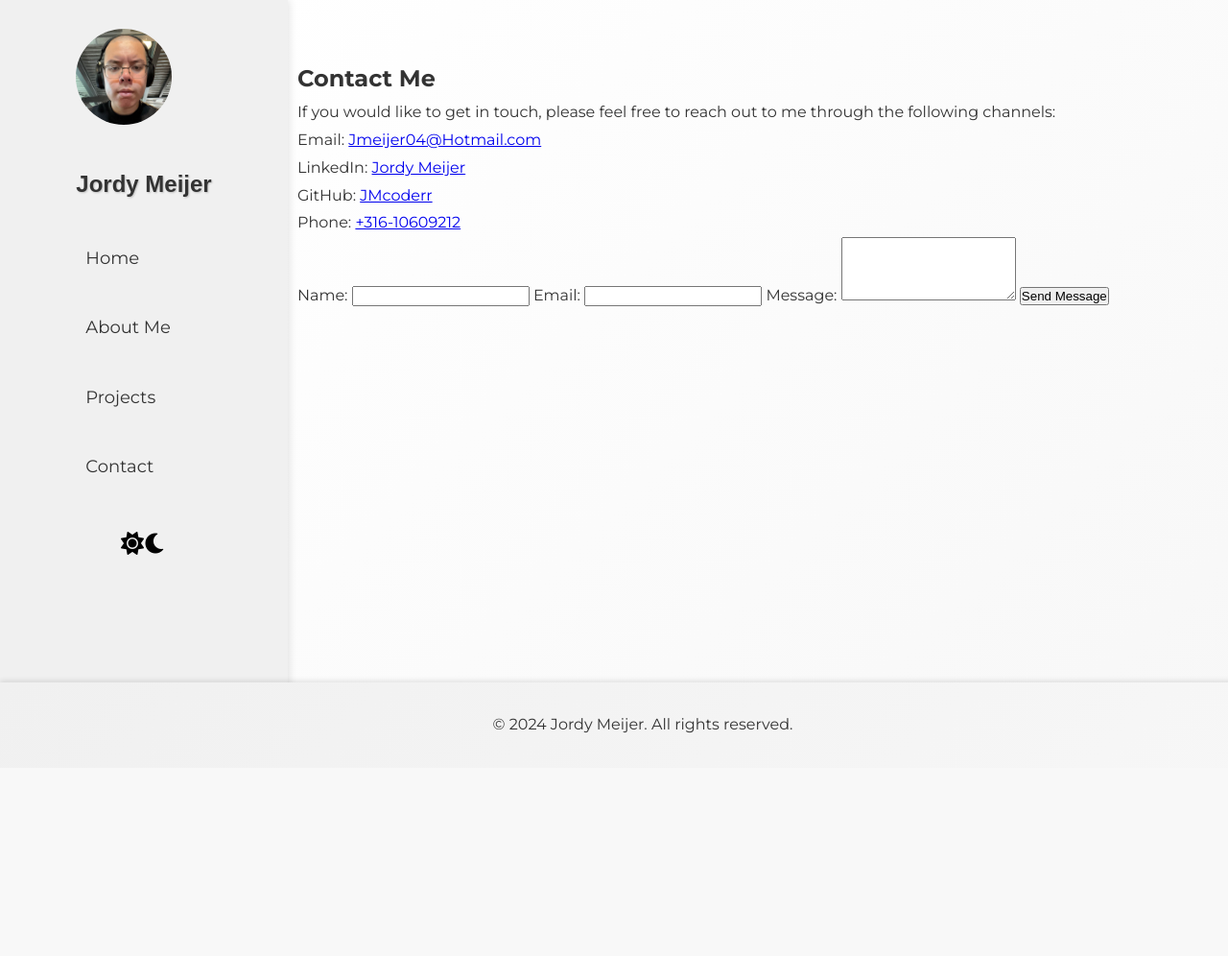
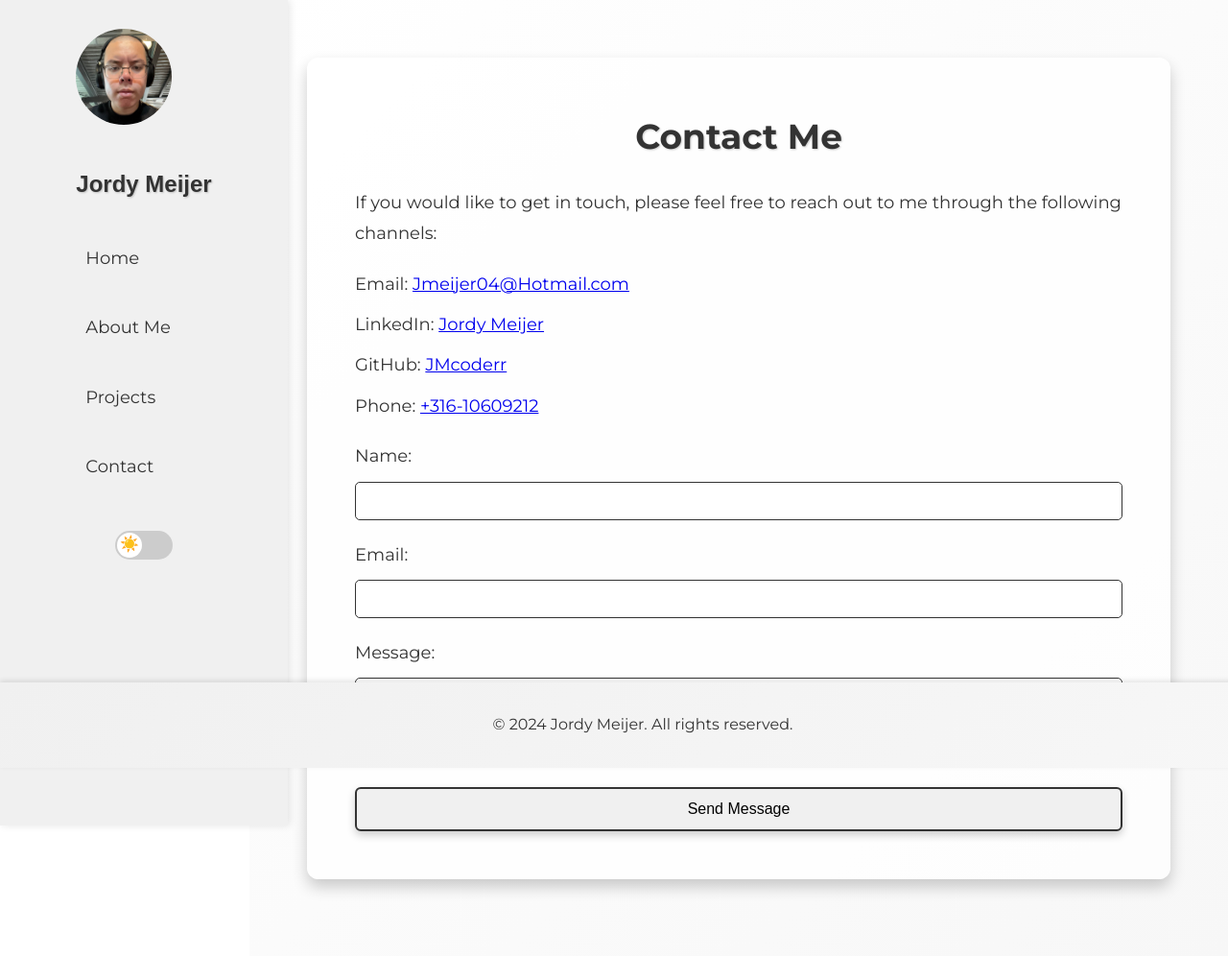
Before and after one commit to JMcoderr/Web-Development, a PHP site: page /contact.html in a window 1280 px wide. Shown: the whole page at 96% size. Before the commit the page ends 764 px from the top, so only its background shows below. Run offline with PHP 8.4, Linux system fonts and the light colour scheme.

Commit message:
Fixed the contact form

```diff
--- a/contact.html
+++ b/contact.html
@@ -4,7 +4,7 @@
     <meta charset="UTF-8">
     <meta name="viewport" content="width=device-width, initial-scale=1.0">
     <title>Contact Form</title>
-    <link rel="stylesheet" href="css/styles.css">
+    <link rel="stylesheet" href="css/contact.css">
     <link href="https://cdnjs.cloudflare.com/ajax/libs/font-awesome/6.0.0-beta3/css/all.min.css" rel="stylesheet">
     <link href="https://fonts.googleapis.com/css2?family=Montserrat:wght@400;700&display=swap" rel="stylesheet">
 </head>
@@ -23,10 +23,10 @@
                 <li><a href="portfolio.html">Projects</a></li>
                 <li><a href="contact.html">Contact</a></li>
             </ul>
-            <!-- Theme toggle buttons -->
+            <!-- Theme toggle slider -->
             <div class="theme-toggle">
-                <button id="light-mode"><i class="fas fa-sun"></i></button>
-                <button id="dark-mode"><i class="fas fa-moon"></i></button>
+                <input type="checkbox" id="theme-toggle-checkbox">
+                <label class="slider" for="theme-toggle-checkbox"></label>
             </div>
         </nav>
     </header>
@@ -86,23 +86,20 @@
         });
 
         // Theme toggle functionality
-        document.getElementById('light-mode').addEventListener('click', function() {
-            document.documentElement.classList.remove('dark-theme');
-            document.documentElement.classList.add('light-theme');
-            localStorage.setItem('theme', 'light');
-        });
-
-        document.getElementById('dark-mode').addEventListener('click', function() {
-            document.documentElement.classList.remove('light-theme');
-            document.documentElement.classList.add('dark-theme');
-            localStorage.setItem('theme', 'dark');
+        document.getElementById('theme-toggle-checkbox').addEventListener('change', function() {
+            if (this.checked) {
+                document.documentElement.classList.add('dark-theme');
+                localStorage.setItem('theme', 'dark');
+            } else {
+                document.documentElement.classList.remove('dark-theme');
+                localStorage.setItem('theme', 'light');
+            }
         });
 
         const savedTheme = localStorage.getItem('theme');
-        if (savedTheme) {
-            document.documentElement.classList.add(savedTheme + '-theme');
-        } else {
-            document.documentElement.classList.add('light-theme');
+        if (savedTheme === 'dark') {
+            document.documentElement.classList.add('dark-theme');
+            document.getElementById('theme-toggle-checkbox').checked = true;
         }
     </script>
 </body>
--- a/css/contact.css
+++ b/css/contact.css
@@ -0,0 +1,438 @@
+/* Smooth Scrolling */
+html {
+    scroll-behavior: smooth;
+}
+
+/* Reset default styles */
+body, h1, h2, h3, p, ul, li, a, img, button {
+    margin: 0;
+    padding: 0;
+    box-sizing: border-box;
+    list-style: none;
+}
+
+/* Body Styling */
+body {
+    font-family: 'Montserrat', sans-serif;
+    display: flex;
+    flex-direction: column;
+    min-height: 100vh;
+    background-color: #ffffff; /* Set background color to white */
+    color: var(--text-color);
+    overflow-x: hidden;
+    transition: background-color 0.3s, color 0.3s;
+    line-height: 1.8;
+    scroll-behavior: smooth;
+}
+
+/* Header Styling */
+header {
+    display: flex;
+    flex-direction: column;
+    align-items: center;
+    justify-content: space-between;
+    padding: 30px 20px;
+    background-color: var(--header-background-color);
+    width: 240px;
+    height: 100vh;
+    position: fixed;
+    top: 0;
+    left: 0;
+    box-shadow: 2px 0 8px rgba(0, 0, 0, 0.1);
+    color: var(--text-color);
+    transition: width 0.3s ease-in-out;
+    backdrop-filter: blur(10px); /* Slight transparency */
+}
+
+header:hover {
+    width: 260px;
+}
+
+header img {
+    width: 100px;
+    height: 100px;
+    border-radius: 50%;
+    margin-bottom: 30px;
+    transition: transform 0.3s;
+}
+
+header img:hover {
+    transform: scale(1.1);
+}
+
+header h1 {
+    font-size: 24px;
+    margin-bottom: 30px;
+    color: var(--primary-color);
+    font-family: 'Poppins', sans-serif; /* Ensure consistent font */
+    font-weight: bold; /* Make the text bold */
+    text-shadow: 1px 1px 2px rgba(0, 0, 0, 0.2);
+}
+
+header nav a {
+    color: var(--text-color);
+    text-decoration: none;
+    margin-bottom: 20px;
+    display: block;
+    font-size: 18px;
+    padding: 10px;
+    border-radius: 5px;
+    transition: color 0.3s, background-color 0.3s, transform 0.3s;
+}
+
+header nav a:hover {
+    background-color: var(--highlight-color);
+    color: var(--highlight-text-color);
+    transform: translateX(10px);
+}
+
+/* Theme Toggle */
+.theme-toggle {
+    display: flex;
+    align-items: center;
+    justify-content: center;
+    margin-top: auto;
+    padding-top: 20px;
+}
+
+.theme-toggle button {
+    background: none;
+    border: none;
+    cursor: pointer;
+    font-size: 24px;
+    transition: transform 0.3s, color 0.3s;
+}
+
+.theme-toggle button:hover {
+    transform: scale(1.2);
+    color: var(--primary-color);
+}
+
+/* Theme Toggle Slider */
+.theme-toggle .slider {
+    position: relative;
+    width: 60px;
+    height: 30px;
+    background-color: #ccc;
+    border-radius: 30px;
+    cursor: pointer;
+    transition: background-color 0.3s;
+}
+
+.theme-toggle .slider::before {
+    content: '☀️'; /* Sun emoji */
+    position: absolute;
+    width: 26px;
+    height: 26px;
+    border-radius: 50%;
+    background-color: white;
+    top: 2px;
+    left: 2px;
+    display: flex;
+    align-items: center;
+    justify-content: center;
+    transition: transform 0.3s;
+}
+
+.theme-toggle input {
+    display: none;
+}
+
+.theme-toggle input:checked + .slider {
+    background-color: var(--primary-color);
+}
+
+.theme-toggle input:checked + .slider::before {
+    content: '🌙'; /* Moon emoji */
+    transform: translateX(30px);
+    background-color: black; /* Set background color to black */
+}
+
+/* Main Content Styling */
+main {
+    margin-left: 260px;
+    padding: 60px 50px;
+    flex: 1;
+    background-color: #ffffff; /* Set background color to white */
+    color: var(--text-color);
+    transition: background-color 0.3s, color 0.3s;
+    padding-bottom: 80px;
+    background: linear-gradient(135deg, #ffffff 0%, var(--background-gradient-color) 100%);
+}
+
+/* Contact Section */
+#contact {
+    max-width: 800px;
+    margin: 0 auto;
+    padding: 50px;
+    background: rgba(255, 255, 255, 0.8); /* Light background with transparency */
+    border-radius: 12px;
+    box-shadow: 0 8px 16px rgba(0, 0, 0, 0.2); /* Drop shadow */
+    transition: background 0.3s, box-shadow 0.3s;
+}
+
+#contact h2 {
+    font-size: 36px;
+    margin-bottom: 20px;
+    color: var(--primary-color);
+    text-align: center;
+    text-shadow: 1px 1px 2px rgba(0, 0, 0, 0.2);
+}
+
+#contact p, #contact ul {
+    font-size: 18px;
+    line-height: 1.8;
+    color: var(--text-color);
+    margin-bottom: 20px;
+}
+
+#contact ul li {
+    margin-bottom: 10px;
+}
+
+#contact form {
+    display: flex;
+    flex-direction: column;
+}
+
+#contact form label {
+    font-size: 18px;
+    margin-bottom: 10px;
+    color: var(--text-color);
+}
+
+#contact form input, #contact form textarea {
+    font-family: 'Poppins', sans-serif; /* Ensure consistent font */
+    font-size: 16px;
+    padding: 10px;
+    margin-bottom: 20px;
+    border: 1px solid var(--text-color);
+    border-radius: 5px;
+    background-color: var(--background-color);
+    color: var(--text-color);
+    transition: border-color 0.3s, background-color 0.3s, color 0.3s;
+}
+
+#contact form button {
+    padding: 12px 25px;
+    font-size: 1em;
+    text-decoration: none;
+    border-radius: 6px;
+    transition: background-color 0.3s, color 0.3s, border-color 0.3s, transform 0.3s;
+    background-color: var(--button-background-color);
+    color: var (--button-text-color);
+    border: 2px solid var(--button-border-color);
+    box-shadow: 0 4px 8px rgba(0, 0, 0, 0.2); /* Drop shadow */
+}
+
+#contact form button:hover {
+    background-color: var(--highlight-color);
+    color: var(--highlight-text-color);
+    transform: translateY(-3px);
+}
+
+/* Footer Styling */
+footer {
+    background-color: var(--footer-background-color);
+    padding: 30px;
+    text-align: center;
+    position: fixed;
+    bottom: 0;
+    width: 100%; /* Make footer span the entire horizontal page */
+    left: 0; /* Adjust left position */
+    box-shadow: 0 -2px 5px rgba(0, 0, 0, 0.1);
+    color: var(--text-color);
+    background: linear-gradient(135deg, var(--footer-background-color) 0%, var(--background-gradient-color) 100%);
+}
+
+/* Light Theme */
+:root {
+    --background-color: #ffffff;
+    --text-color: #333;
+    --header-background-color: #f0f0f0;
+    --footer-background-color: #f0f0f0;
+    --main-background-color: #ffffff;
+    --background-gradient-color: #f7f7f7;
+    --primary-color: #333;
+    --highlight-color: #666666;
+    --highlight-text-color: #ffffff;
+    --button-background-color: #f0f0f0;
+    --button-text-color: #000000;
+    --button-border-color: #333;
+}
+
+/* Dark Theme */
+.dark-theme {
+    --background-color: #000000;
+    --text-color: #ffffff;
+    --header-background-color: #000000;
+    --footer-background-color: #000000;
+    --main-background-color: #000000;
+    --background-gradient-color: #000000;
+    --primary-color: #ffffff;
+    --highlight-color: #333333;
+    --highlight-text-color: #ffffff;
+    --button-background-color: #ffffff;
+    --button-text-color: #000000;
+    --button-border-color: #ffffff;
+}
+
+.dark-theme header {
+    box-shadow: 2px 0 8px rgba(255, 255, 255, 0.1);
+}
+
+.dark-theme main {
+    background: linear-gradient(135deg, #121212 0%, #1f1f1f 100%);
+}
+
+.dark-theme footer {
+    box-shadow: 0 -2px 5px rgba(255, 255, 255, 0.1);
+}
+
+.dark-theme header nav a:hover {
+    background-color: var(--highlight-color);
+    color: var(--highlight-text-color);
+    transform: translateX(10px);
+}
+
+.dark-theme #contact {
+    background: rgba(0, 0, 0, 0.8); /* Dark background with transparency */
+    box-shadow: 0 8px 16px rgba(255, 255, 255, 0.2); /* Light drop shadow */
+}
+
+.dark-theme #contact h2 {
+    color: var(--primary-color);
+    text-shadow: 1px 1px 2px rgba(255, 255, 255, 0.2);
+}
+
+.dark-theme #contact p, .dark-theme #contact ul {
+    color: var(--text-color);
+}
+
+.dark-theme #contact form input, .dark-theme #contact form textarea {
+    background-color: #1f1f1f;
+    border: 1px solid var(--primary-color);
+    color: var(--text-color);
+}
+
+.dark-theme #contact form button {
+    background-color: var(--button-background-color);
+    color: var(--button-text-color);
+    border: 2px solid var(--button-border-color);
+    box-shadow: 0 4px 8px rgba(255, 255, 255, 0.2); /* Light drop shadow */
+}
+
+.dark-theme #contact form button:hover {
+    background-color: var(--highlight-color);
+    color: var(--highlight-text-color);
+    transform: translateY(-3px);
+}
+
+/* Responsive Design */
+@media (max-width: 1200px) {
+    main {
+        margin-left: 0;
+        padding: 40px 30px;
+    }
+
+    header {
+        width: 100%;
+        height: auto;
+        padding: 20px;
+        box-shadow: none;
+    }
+
+    header nav {
+        flex-direction: row;
+        justify-content: space-between;
+    }
+
+    header img {
+        width: 80px;
+        height: 80px;
+    }
+
+    header h1 {
+        font-size: 20px;
+    }
+
+    header ul {
+        flex-direction: row;
+        flex-wrap: wrap;
+    }
+
+    header ul li {
+        margin: 0 10px;
+    }
+
+    header .theme-toggle {
+        margin-top: 0;
+    }
+
+    #contact {
+        padding: 30px;
+    }
+
+    #contact h2 {
+        font-size: 30px;
+    }
+
+    #contact p, #contact ul, #contact form label {
+        font-size: 16px;
+    }
+}
+
+@media (max-width: 768px) {
+    main {
+        padding: 30px 20px;
+    }
+
+    header nav {
+        flex-direction: column;
+        align-items: center;
+    }
+
+    header ul {
+        flex-direction: column;
+        align-items: center;
+    }
+
+    header ul li {
+        margin: 10px 0;
+    }
+
+    #contact {
+        padding: 20px;
+    }
+
+    #contact h2 {
+        font-size: 26px;
+    }
+
+    #contact p, #contact ul, #contact form label {
+        font-size: 14px;
+    }
+}
+
+@media (max-width: 480px) {
+    main {
+        padding: 20px 10px;
+    }
+
+    header img {
+        width: 60px;
+        height: 60px;
+    }
+
+    header h1 {
+        font-size: 18px;
+    }
+
+    #contact h2 {
+        font-size: 22px;
+    }
+
+    #contact p, #contact ul, #contact form label {
+        font-size: 12px;
+    }
+}
--- a/css/styles.css
+++ b/css/styles.css
@@ -64,7 +64,8 @@
     font-size: 24px;
     margin-bottom: 30px;
     color: var(--primary-color);
-    font-family: 'Poppins', sans-serif;
+    font-family: 'Poppins', sans-serif; /* Ensure consistent font */
+    font-weight: bold; /* Make the text bold */
     text-shadow: 1px 1px 2px rgba(0, 0, 0, 0.2);
 }
 
```
Also changed, not shown: about.html (+9 -2 lines).
